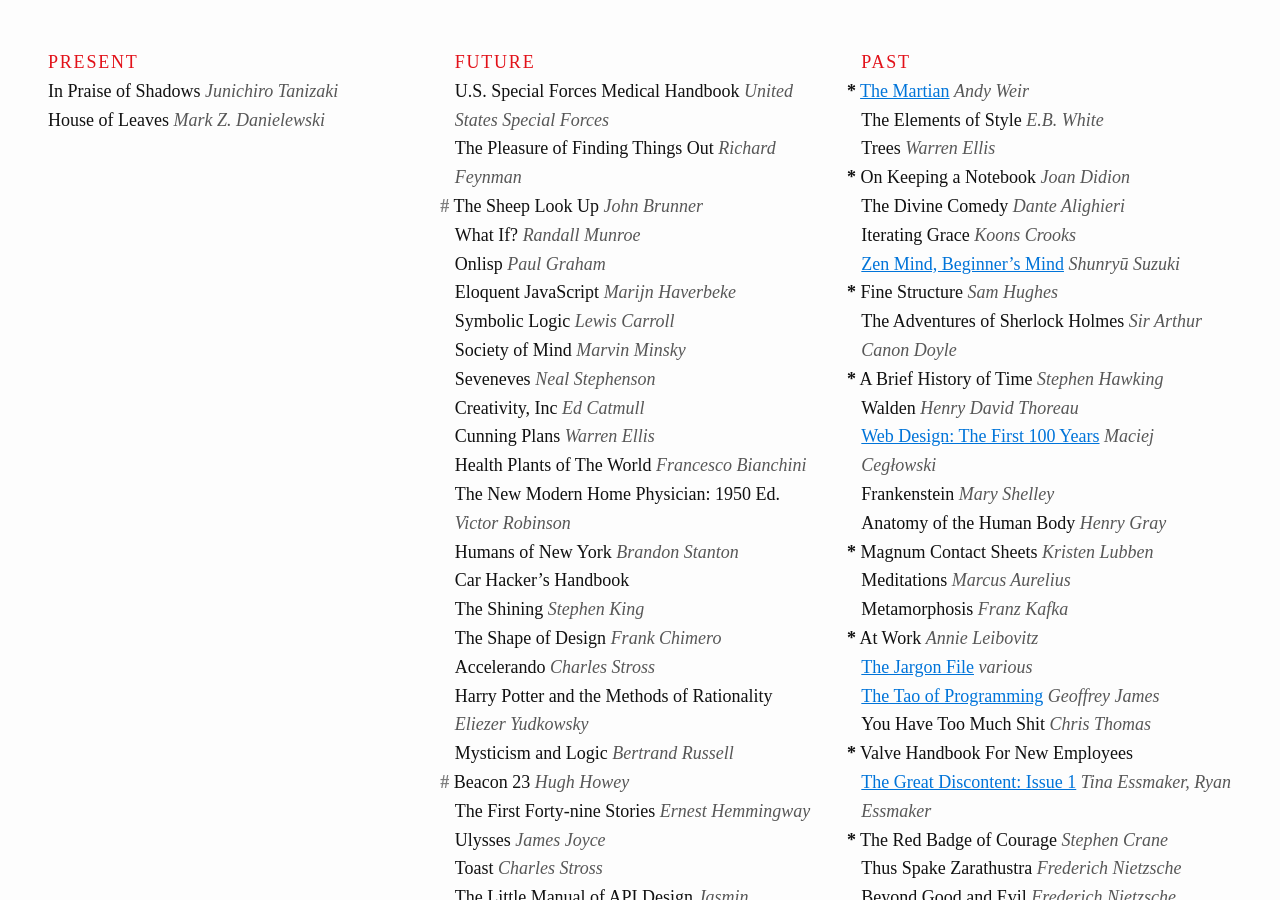
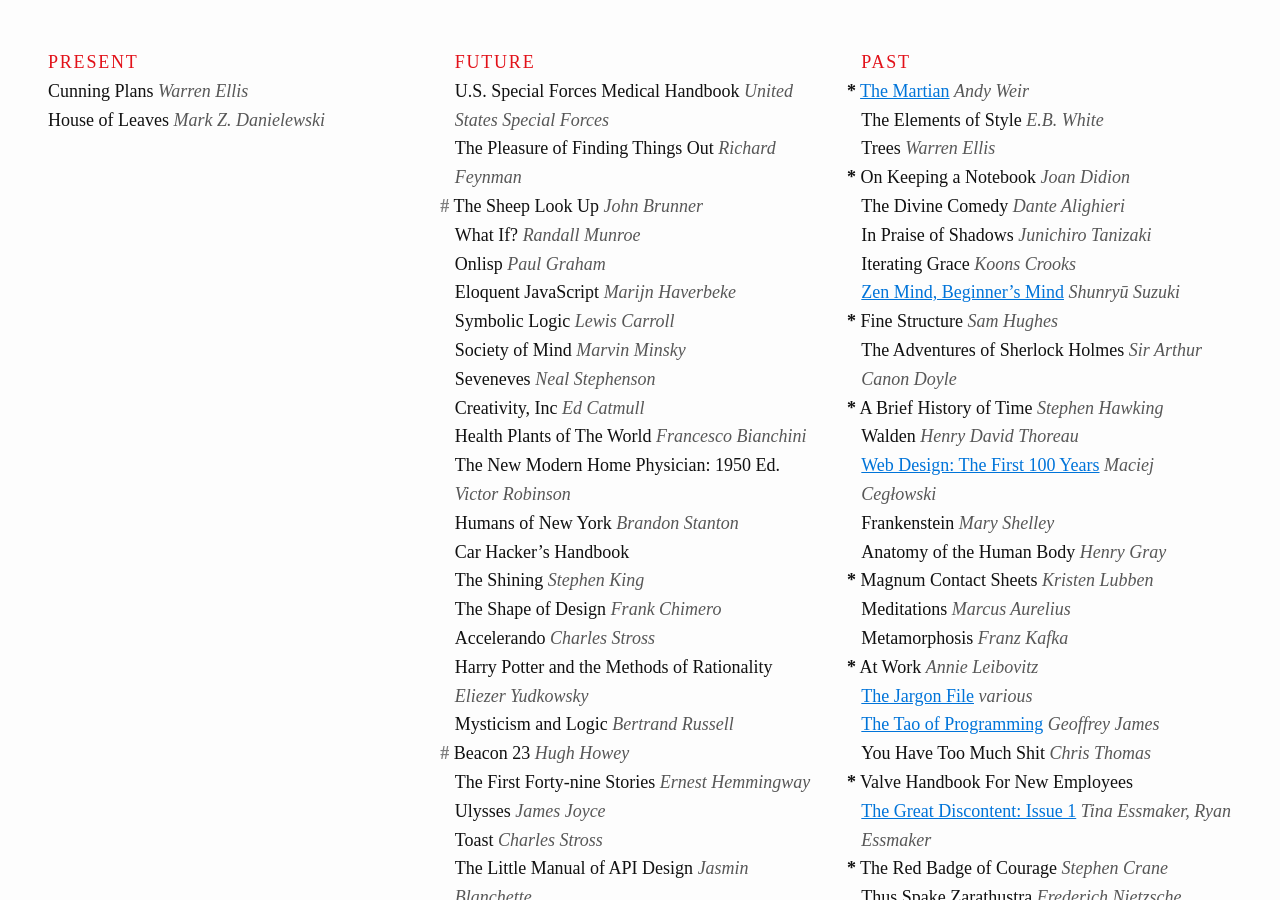
Before and after one commit to joshbeckman/andjosh.github.io, a Jekyll site: the page built from _lists/reading-lists.md, in a window 1280 px wide and 900 px high. Built offline with Jekyll 4.4.1, drawn with Linux system fonts in a browser that asks for light colours; Markdown is read by kramdown in place of the engine named in the settings; some of the changed lines change nothing that is shown.

Commit message:
Finished a book

```diff
--- a/_lists/reading-lists.md
+++ b/_lists/reading-lists.md
@@ -4,7 +4,7 @@
 permalink: /lists/reading/
 ---
 
-- In Praise of Shadows _Junichiro Tanizaki_
+- Cunning Plans _Warren Ellis_
 - House of Leaves _Mark Z. Danielewski_
 
 <!--two items:-->
@@ -19,7 +19,6 @@
 - Society of Mind _Marvin Minsky_
 - Seveneves _Neal Stephenson_
 - Creativity, Inc _Ed Catmull_
-- Cunning Plans _Warren Ellis_
 - Health Plants of The World _Francesco Bianchini_
 - The New Modern Home Physician: 1950 Ed. _Victor Robinson_
 - Humans of New York _Brandon Stanton_
@@ -52,6 +51,7 @@
 - Trees _Warren Ellis_
 - __*__ On Keeping a Notebook _Joan Didion_
 - The Divine Comedy _Dante Alighieri_
+- In Praise of Shadows _Junichiro Tanizaki_
 - Iterating Grace _Koons Crooks_
 - [Zen Mind, Beginner's Mind](https://en.wikipedia.org/wiki/Zen_Mind,_Beginner%27s_Mind) _Shunryū Suzuki_
 - __*__ Fine Structure _Sam Hughes_
```
